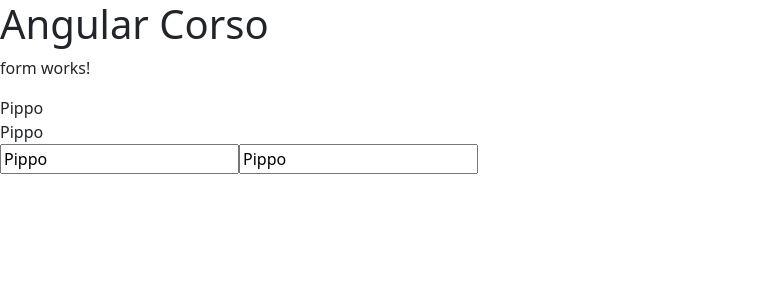
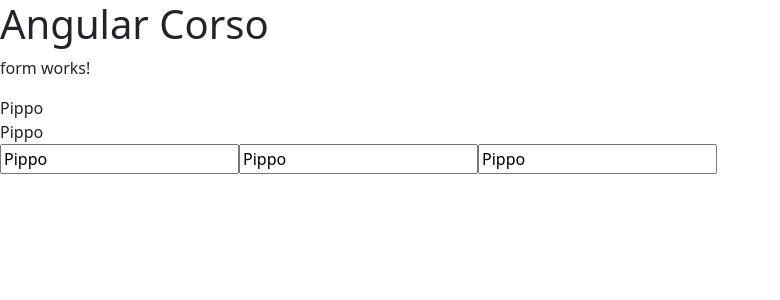
Before and after one commit to ironmanromeo/angular-corso, an Angular app: page / in a window 1280 px wide. Shown: the top 300 px of the page, without its empty margins (0-780 px from the left). Built offline with nearby package versions, Linux system fonts and the light colour scheme.

Commit message:
form bi direzionali

```diff
--- a/src/app/form/form.component.html
+++ b/src/app/form/form.component.html
@@ -5,3 +5,4 @@
 
 <input [value]="nome" type="text" (input)="onInput($event)">
 <input [value]="nome" type="text" (input)="onInput($event)">
+<input [(ngModel)]="nome" type="text">
```
